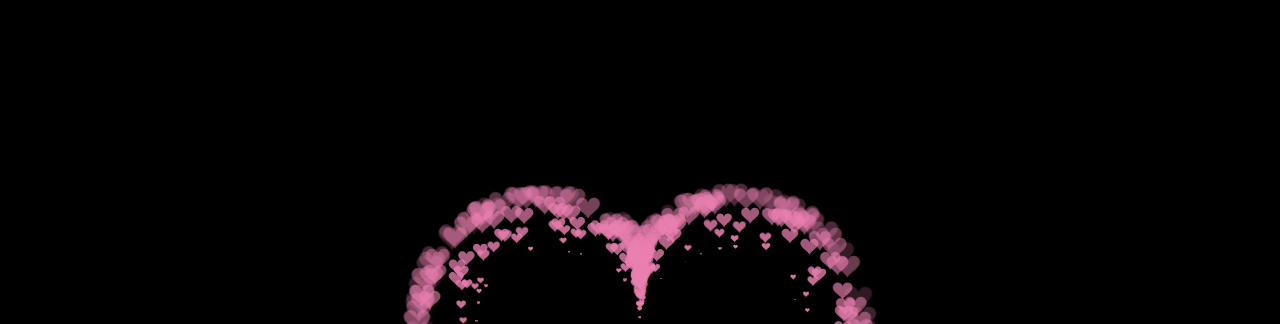
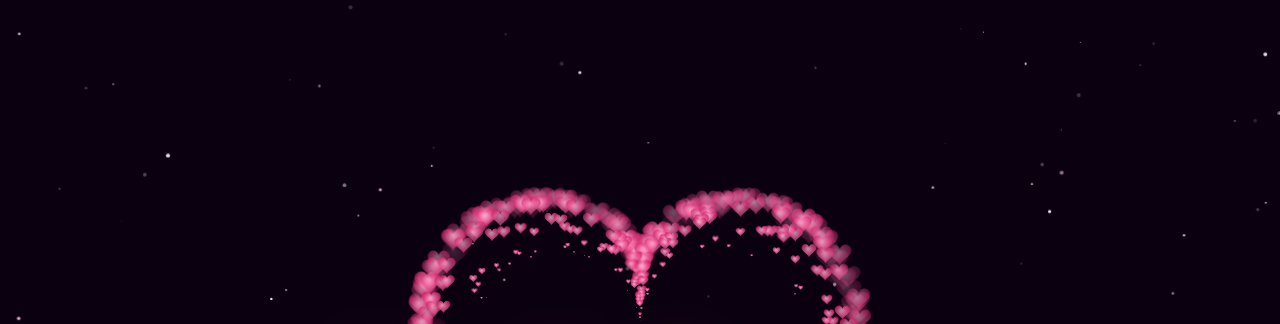
Before and after one commit to Kudokaito15903/Heart, a plain HTML site: page heart.html in a window 1280 px wide. Shown: the top 324 px of the page. Drawn offline with nearby package versions, Linux system fonts and the light colour scheme.

Commit message:
Update heart.html

```diff
--- a/heart.html
+++ b/heart.html
@@ -1,510 +1,278 @@
-<!DOCTYPE HTML PUBLIC "-//W3C//DTD HTML 4.0 Transitional//EN">
-
-<HTML>
-
- <HEAD>
-
-  <TITLE> New Document </TITLE>
-
-  <META NAME="Generator" CONTENT="EditPlus">
-
-  <META NAME="Author" CONTENT="">
-
-  <META NAME="Keywords" CONTENT="">
-
-  <META NAME="Description" CONTENT="">
-
+<!DOCTYPE HTML>
+<html>
+<head>
+  <meta charset="UTF-8">
+  <meta name="viewport" content="width=device-width, initial-scale=1.0">
+  <title>Ninh Trang ♥</title>
+  <link href="https://fonts.googleapis.com/css2?family=Cormorant+Garamond:ital,wght@0,300;0,400;1,300;1,400&family=Raleway:wght@200;300&display=swap" rel="stylesheet">
   <style>
-
- @import url('https://fonts.googleapis.com/css2?family=Nunito&display=swap');
+    *, *::before, *::after { box-sizing: border-box; margin: 0; padding: 0; }
 
     html, body {
-
       height: 100%;
-
-  padding: 0;
-
-  margin: 0;
-
-  background: #000;
-
+      background: #0a0010;
+      overflow: hidden;
     }
 
-canvas {
-
-  position: absolute;
-
-  width: 100%;
-
-  height: 100%;
-
+    #stars {
+      position: fixed;
+      inset: 0;
+      pointer-events: none;
     }
 
-#textCenter {
-    color: pink;
-    position: absolute;
+    canvas#pinkboard {
+      position: fixed;
+      inset: 0;
+      width: 100%;
+      height: 100%;
+    }
+
+    #center {
+      position: fixed;
       top: 50%;
       left: 50%;
-    transform: translate(-50%, -50%);
-    top: 48%;
-    font-family: 'Nunito', sans-serif;
+      transform: translate(-50%, -52%);
+      text-align: center;
+      pointer-events: none;
+      z-index: 10;
     }
 
+    #name {
+      font-family: 'Cormorant Garamond', serif;
+      font-size: clamp(3.5rem, 10vw, 7rem);
+      font-weight: 300;
+      font-style: italic;
+      color: #fff0f5;
+      letter-spacing: 0.12em;
+      line-height: 1;
+      text-shadow:
+        0 0 40px rgba(255,150,190,0.9),
+        0 0 80px rgba(230,80,140,0.5),
+        0 0 140px rgba(180,40,100,0.3);
+      animation: pulse-name 3s ease-in-out infinite;
+    }
+
+    #tagline {
+      font-family: 'Raleway', sans-serif;
+      font-size: clamp(0.65rem, 2vw, 0.9rem);
+      font-weight: 200;
+      color: rgba(255,200,220,0.75);
+      letter-spacing: 0.45em;
+      text-transform: uppercase;
+      margin-top: 1rem;
+      animation: fade-in 3s ease forwards, pulse-tag 4s 3s ease-in-out infinite;
+      opacity: 0;
+    }
+
+    #heart-icon {
+      font-size: 1.1rem;
+      color: #ff7aaa;
+      display: inline-block;
+      animation: heartbeat 1.2s ease-in-out infinite;
+      margin: 0 0.5rem;
+      text-shadow: 0 0 12px rgba(255,100,160,0.8);
+    }
+
+    @keyframes pulse-name {
+      0%, 100% { text-shadow: 0 0 40px rgba(255,150,190,0.9), 0 0 80px rgba(230,80,140,0.5), 0 0 140px rgba(180,40,100,0.3); }
+      50%       { text-shadow: 0 0 60px rgba(255,170,210,1),   0 0 110px rgba(240,100,160,0.7), 0 0 180px rgba(200,60,120,0.5); }
+    }
+    @keyframes fade-in {
+      from { opacity: 0; transform: translateY(8px); }
+      to   { opacity: 1; transform: translateY(0); }
+    }
+    @keyframes pulse-tag {
+      0%, 100% { opacity: 0.75; }
+      50%       { opacity: 1; }
+    }
+    @keyframes heartbeat {
+      0%, 100% { transform: scale(1); }
+      14%       { transform: scale(1.35); }
+      28%       { transform: scale(1); }
+      42%       { transform: scale(1.2); }
+      70%       { transform: scale(1); }
+    }
+    @keyframes twinkle {
+      0%, 100% { opacity: 0.15; }
+      50%       { opacity: 0.9; }
+    }
   </style>
+</head>
+<body>
 
- </HEAD>
+<svg id="stars" viewBox="0 0 1000 600" preserveAspectRatio="xMidYMid slice"></svg>
 
+<div id="center">
+  <div id="name">Ninh Trang</div>
+</div>
 
- <BODY>
-  <h1 id="textCenter">Ninh Trang</h1>
-  <canvas id="pinkboard"> </canvas>
+<canvas id="pinkboard"></canvas>
 
 <script>
-  /*
+/* ─── Star field ─── */
+(function() {
+  const svg = document.getElementById('stars');
+  const count = 130;
+  for (let i = 0; i < count; i++) {
+    const cx = (Math.random() * 1000).toFixed(1);
+    const cy = (Math.random() * 600).toFixed(1);
+    const r  = (Math.random() * 1.3 + 0.3).toFixed(2);
+    const dur = (Math.random() * 4 + 2).toFixed(1);
+    const del = (Math.random() * 5).toFixed(1);
+    const col = Math.random() < 0.3 ? '#ffcce0' : '#ffffff';
+    svg.innerHTML += `<circle cx="${cx}" cy="${cy}" r="${r}" fill="${col}" opacity="0.2"
+      style="animation:twinkle ${dur}s ${del}s ease-in-out infinite"/>`;
+  }
+})();
 
- * Settingss
-
- */
-
+/* ─── Particle heart ─── */
 var settings = {
-
   particles: {
-
-    length:   500, // maximum amount of particles
-
-    duration:   2, // particle duration in sec
-
-    velocity: 100, // particle velocity in pixels/sec
-
-    effect: -0.75, // play with this for a nice effect
-
-    size:      30, // particle size in pixels
-
+    length:   600,
+    duration:  2.5,
+    velocity:  90,
+    effect:  -0.7,
+    size:      28,
   },
-
 };
 
+function Point(x, y) { this.x = x || 0; this.y = y || 0; }
+Point.prototype.clone = function() { return new Point(this.x, this.y); };
+Point.prototype.length = function(l) {
+  if (l === undefined) return Math.sqrt(this.x*this.x + this.y*this.y);
+  this.normalize(); this.x *= l; this.y *= l; return this;
+};
+Point.prototype.normalize = function() {
+  var l = this.length(); this.x /= l; this.y /= l; return this;
+};
 
+function Particle() {
+  this.position = new Point(); this.velocity = new Point();
+  this.acceleration = new Point(); this.age = 0;
+}
+Particle.prototype.initialize = function(x, y, dx, dy) {
+  this.position.x = x; this.position.y = y;
+  this.velocity.x = dx; this.velocity.y = dy;
+  this.acceleration.x = dx * settings.particles.effect;
+  this.acceleration.y = dy * settings.particles.effect;
+  this.age = 0;
+};
+Particle.prototype.update = function(dt) {
+  this.position.x += this.velocity.x * dt;
+  this.position.y += this.velocity.y * dt;
+  this.velocity.x += this.acceleration.x * dt;
+  this.velocity.y += this.acceleration.y * dt;
+  this.age += dt;
+};
+Particle.prototype.draw = function(ctx, img) {
+  function ease(t) { return (--t)*t*t+1; }
+  var s = img.width * ease(this.age / settings.particles.duration);
+  ctx.globalAlpha = 1 - this.age / settings.particles.duration;
+  ctx.drawImage(img, this.position.x - s/2, this.position.y - s/2, s, s);
+};
 
-var Point = (function() {
+var ParticlePool = (function() {
+  var particles, firstActive = 0, firstFree = 0,
+      duration = settings.particles.duration;
+  function PP(len) {
+    particles = new Array(len);
+    for (var i = 0; i < len; i++) particles[i] = new Particle();
+  }
+  PP.prototype.add = function(x, y, dx, dy) {
+    particles[firstFree].initialize(x, y, dx, dy);
+    if (++firstFree === particles.length) firstFree = 0;
+    if (firstActive === firstFree && ++firstActive === particles.length) firstActive = 0;
+  };
+  PP.prototype.update = function(dt) {
+    var i;
+    if (firstActive < firstFree)
+      for (i = firstActive; i < firstFree; i++) particles[i].update(dt);
+    if (firstFree < firstActive) {
+      for (i = firstActive; i < particles.length; i++) particles[i].update(dt);
+      for (i = 0; i < firstFree; i++) particles[i].update(dt);
+    }
+    while (particles[firstActive].age >= duration && firstActive !== firstFree) {
+      if (++firstActive === particles.length) firstActive = 0;
+    }
+  };
+  PP.prototype.draw = function(ctx, img) {
+    var i;
+    if (firstActive < firstFree)
+      for (i = firstActive; i < firstFree; i++) particles[i].draw(ctx, img);
+    if (firstFree < firstActive) {
+      for (i = firstActive; i < particles.length; i++) particles[i].draw(ctx, img);
+      for (i = 0; i < firstFree; i++) particles[i].draw(ctx, img);
+    }
+  };
+  return PP;
+})();
 
-  function Point(x, y) {
+(function(canvas) {
+  var ctx = canvas.getContext('2d'),
+      pool = new ParticlePool(settings.particles.length),
+      rate = settings.particles.length / settings.particles.duration,
+      time;
 
-    this.x = (typeof x !== 'undefined') ? x : 0;
-
-    this.y = (typeof y !== 'undefined') ? y : 0;
-
+  function pointOnHeart(t) {
+    return new Point(
+      160 * Math.pow(Math.sin(t), 3),
+      130 * Math.cos(t) - 50 * Math.cos(2*t) - 20 * Math.cos(3*t) - 10 * Math.cos(4*t) + 25
+    );
   }
 
-  Point.prototype.clone = function() {
+  /* Build heart image — gradient fill */
+  var image = (function() {
+    var c = document.createElement('canvas'), x = c.getContext('2d');
+    c.width = c.height = settings.particles.size;
+    var sz = settings.particles.size;
 
-    return new Point(this.x, this.y);
+    function to(t) {
+      var p = pointOnHeart(t);
+      p.x = sz/2 + p.x * sz/350;
+      p.y = sz/2 - p.y * sz/350;
+      return p;
+    }
 
-  };
+    x.beginPath();
+    var t = -Math.PI, p = to(t);
+    x.moveTo(p.x, p.y);
+    while (t < Math.PI) { t += 0.01; p = to(t); x.lineTo(p.x, p.y); }
+    x.closePath();
 
-  Point.prototype.length = function(length) {
+    var grad = x.createRadialGradient(sz*0.45, sz*0.38, sz*0.05, sz*0.5, sz*0.5, sz*0.55);
+    grad.addColorStop(0,   '#ffaed4');
+    grad.addColorStop(0.4, '#f0609a');
+    grad.addColorStop(1,   '#c0185e');
+    x.fillStyle = grad;
+    x.fill();
 
-    if (typeof length == 'undefined')
-
-      return Math.sqrt(this.x * this.x + this.y * this.y);
-
-    this.normalize();
-
-    this.x *= length;
-
-    this.y *= length;
-
-    return this;
-
-  };
-
-  Point.prototype.normalize = function() {
-
-    var length = this.length();
-
-    this.x /= length;
-
-    this.y /= length;
-
-    return this;
-
-  };
-
-  return Point;
-
+    var img = new Image();
+    img.src = c.toDataURL();
+    return img;
   })();
 
-
-/*
-
- * Particle class
-
- */
-
-var Particle = (function() {
-
-  function Particle() {
-
-    this.position = new Point();
-
-    this.velocity = new Point();
-
-    this.acceleration = new Point();
-
-    this.age = 0;
-
+  function render() {
+    requestAnimationFrame(render);
+    var now = Date.now() / 1000, dt = now - (time || now);
+    time = now;
+    ctx.clearRect(0, 0, canvas.width, canvas.height);
+    var amt = rate * dt;
+    for (var i = 0; i < amt; i++) {
+      var pos = pointOnHeart(Math.PI - 2 * Math.PI * Math.random());
+      var dir = pos.clone().length(settings.particles.velocity);
+      pool.add(canvas.width/2 + pos.x, canvas.height/2 - pos.y, dir.x, -dir.y);
+    }
+    pool.update(dt);
+    pool.draw(ctx, image);
   }
 
-  Particle.prototype.initialize = function(x, y, dx, dy) {
-
-    this.position.x = x;
-
-    this.position.y = y;
-
-    this.velocity.x = dx;
-
-    this.velocity.y = dy;
-
-    this.acceleration.x = dx * settings.particles.effect;
-
-    this.acceleration.y = dy * settings.particles.effect;
-
-    this.age = 0;
-
-  };
-
-  Particle.prototype.update = function(deltaTime) {
-
-    this.position.x += this.velocity.x * deltaTime;
-
-    this.position.y += this.velocity.y * deltaTime;
-
-    this.velocity.x += this.acceleration.x * deltaTime;
-
-    this.velocity.y += this.acceleration.y * deltaTime;
-
-    this.age += deltaTime;
-
-  };
-
-  Particle.prototype.draw = function(context, image) {
-
-    function ease(t) {
-
-      return (--t) * t * t + 1;
-
+  function onResize() {
+    canvas.width  = canvas.clientWidth;
+    canvas.height = canvas.clientHeight;
   }
-
-    var size = image.width * ease(this.age / settings.particles.duration);
-
-    context.globalAlpha = 1 - this.age / settings.particles.duration;
-
-    context.drawImage(image, this.position.x - size / 2, this.position.y - size / 2, size, size);
-
-  };
-
-  return Particle;
-
-})();
-
-
-/*
-
- * ParticlePool class
-
- */
-
-var ParticlePool = (function() {
-
-  var particles,
-
-      firstActive = 0,
-
-      firstFree   = 0,
-
-      duration    = settings.particles.duration;
-
-
-
-  function ParticlePool(length) {
-
-    // create and populate particle pool
-
-    particles = new Array(length);
-
-    for (var i = 0; i < particles.length; i++)
-
-      particles[i] = new Particle();
-
-  }
-
-  ParticlePool.prototype.add = function(x, y, dx, dy) {
-
-    particles[firstFree].initialize(x, y, dx, dy);
-
-
-
-    // handle circular queue
-
-    firstFree++;
-
-    if (firstFree   == particles.length) firstFree   = 0;
-
-    if (firstActive == firstFree       ) firstActive++;
-
-    if (firstActive == particles.length) firstActive = 0;
-
-  };
-
-  ParticlePool.prototype.update = function(deltaTime) {
-
-    var i;
-
-
-
-    // update active particles
-
-    if (firstActive < firstFree) {
-
-      for (i = firstActive; i < firstFree; i++)
-
-        particles[i].update(deltaTime);
-
-    }
-
-    if (firstFree < firstActive) {
-
-      for (i = firstActive; i < particles.length; i++)
-
-        particles[i].update(deltaTime);
-
-      for (i = 0; i < firstFree; i++)
-
-        particles[i].update(deltaTime);
-
-    }
-
-
-
-    // remove inactive particles
-
-    while (particles[firstActive].age >= duration && firstActive != firstFree) {
-
-      firstActive++;
-
-      if (firstActive == particles.length) firstActive = 0;
-
-    }
-
-    };
-
-  ParticlePool.prototype.draw = function(context, image) {
-
-    // draw active particles
-
-    if (firstActive < firstFree) {
-
-      for (i = firstActive; i < firstFree; i++)
-
-        particles[i].draw(context, image);
-
-    }
-
-    if (firstFree < firstActive) {
-
-      for (i = firstActive; i < particles.length; i++)
-
-        particles[i].draw(context, image);
-
-      for (i = 0; i < firstFree; i++)
-
-        particles[i].draw(context, image);
-
-    }
-
-  };
-
-  return ParticlePool;
-
-})();
-
-
-/*
-
- * Putting it all together
-
- */
-
-(function(canvas) {
-
-  var context = canvas.getContext('2d'),
-
-      particles = new ParticlePool(settings.particles.length),
-
-      particleRate = settings.particles.length / settings.particles.duration, // particles/sec
-
-      time;
-
-
-
-  // get point on heart with -PI <= t <= PI
-
-  function pointOnHeart(t) {
-
-    return new Point(
-
-      160 * Math.pow(Math.sin(t), 3),
-
-      130 * Math.cos(t) - 50 * Math.cos(2 * t) - 20 * Math.cos(3 * t) - 10 * Math.cos(4 * t) + 25
-
-    );
-
-  }
-
-
-  var image = (function() {
-
-    var canvas  = document.createElement('canvas'),
-
-        context = canvas.getContext('2d');
-
-    canvas.width  = settings.particles.size;
-
-    canvas.height = settings.particles.size;
-
-    // helper function to create the path
-
-    function to(t) {
-
-      var point = pointOnHeart(t);
-
-      point.x = settings.particles.size / 2 + point.x * settings.particles.size / 350;
-
-      point.y = settings.particles.size / 2 - point.y * settings.particles.size / 350;
-
-      return point;
-
-    }
-
-    // create the path
-
-    context.beginPath();
-
-    var t = -Math.PI;
-
-    var point = to(t);
-
-    context.moveTo(point.x, point.y);
-
-    while (t < Math.PI) {
-
-      t += 0.01; // baby steps!
-
-      point = to(t);
-
-      context.lineTo(point.x, point.y);
-
-    }
-
-    context.closePath();
-
-    // create the fill
-
-    context.fillStyle = '#ea80b0';
-
-    context.fill();
-
-    // create the image
-
-    var image = new Image();
-
-    image.src = canvas.toDataURL();
-
-    return image;
-
-  })();
-
-
-
-  // render that thing!
-
-  function render() {
-
-    // next animation frame
-
-    requestAnimationFrame(render);
-
-
-
-    // update time
-
-    var newTime   = new Date().getTime() / 1000,
-
-        deltaTime = newTime - (time || newTime);
-
-    time = newTime;
-
-
-
-    // clear canvas
-
-    context.clearRect(0, 0, canvas.width, canvas.height);
-
-
-
-    // create new particles
-
-    var amount = particleRate * deltaTime;
-
-    for (var i = 0; i < amount; i++) {
-
-      var pos = pointOnHeart(Math.PI - 2 * Math.PI * Math.random());
-
-      var dir = pos.clone().length(settings.particles.velocity);
-
-      particles.add(canvas.width / 2 + pos.x, canvas.height / 2 - pos.y, dir.x, -dir.y);
-
-    }
-
-
-
-    // update and draw particles
-
-    particles.update(deltaTime);
-
-    particles.draw(context, image);
-
-  }
-
-
-
-  // handle (re-)sizing of the canvas
-
-  function onResize() {
-
-    canvas.width  = canvas.clientWidth;
-
-    canvas.height = canvas.clientHeight;
-
-  }
-
-  window.onresize = onResize;
-
-
-  // delay rendering bootstrap
-
-  setTimeout(function() {
-
-    onResize();
-
-    render();
-
-  }, 10);
-
+  window.addEventListener('resize', onResize);
+  setTimeout(function() { onResize(); render(); }, 10);
 })(document.getElementById('pinkboard'));
-
 </script>
-
- </BODY>
-
-</HTML>
+</body>
+</html>
```
Lines whose indentation alone changed are shown as unchanged.
